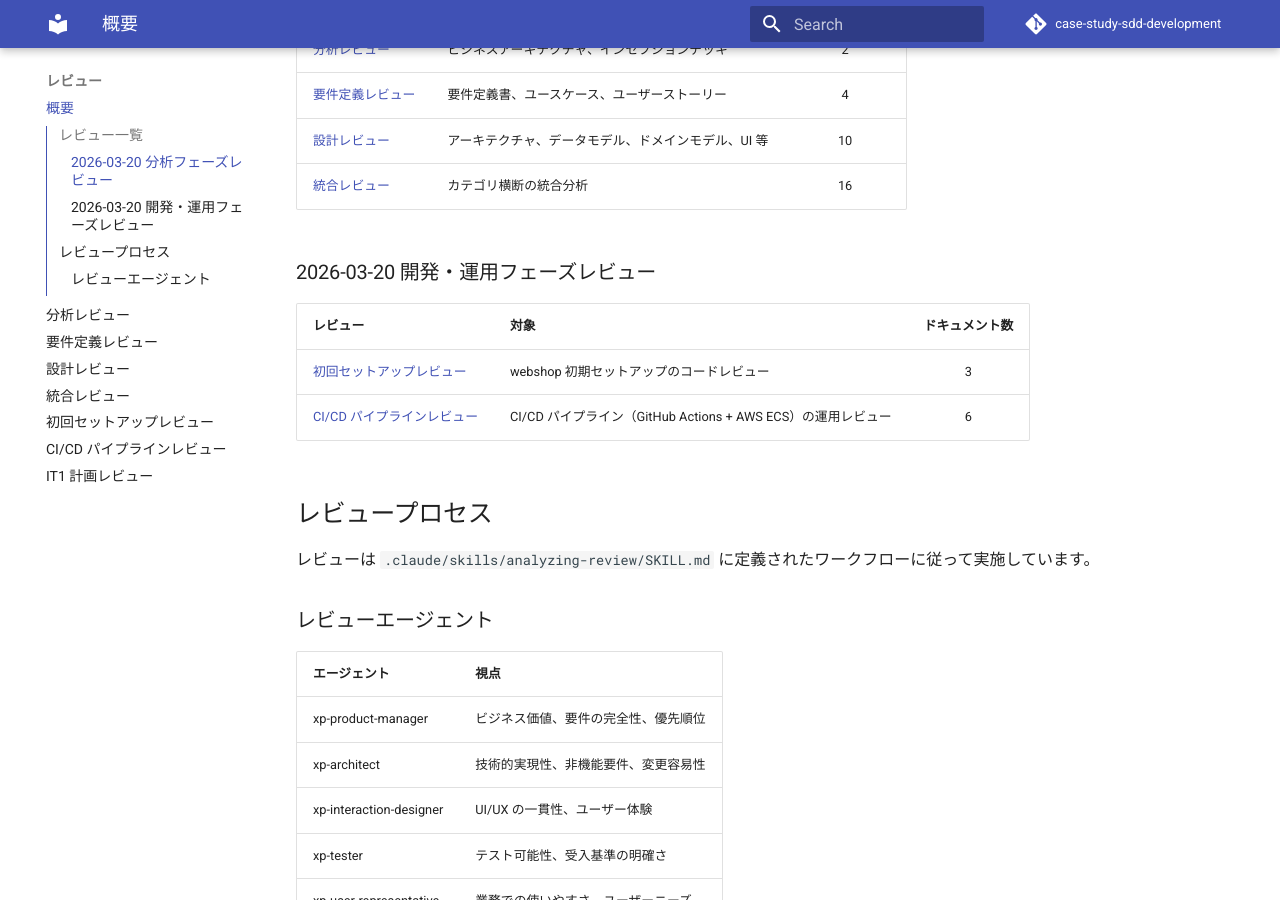
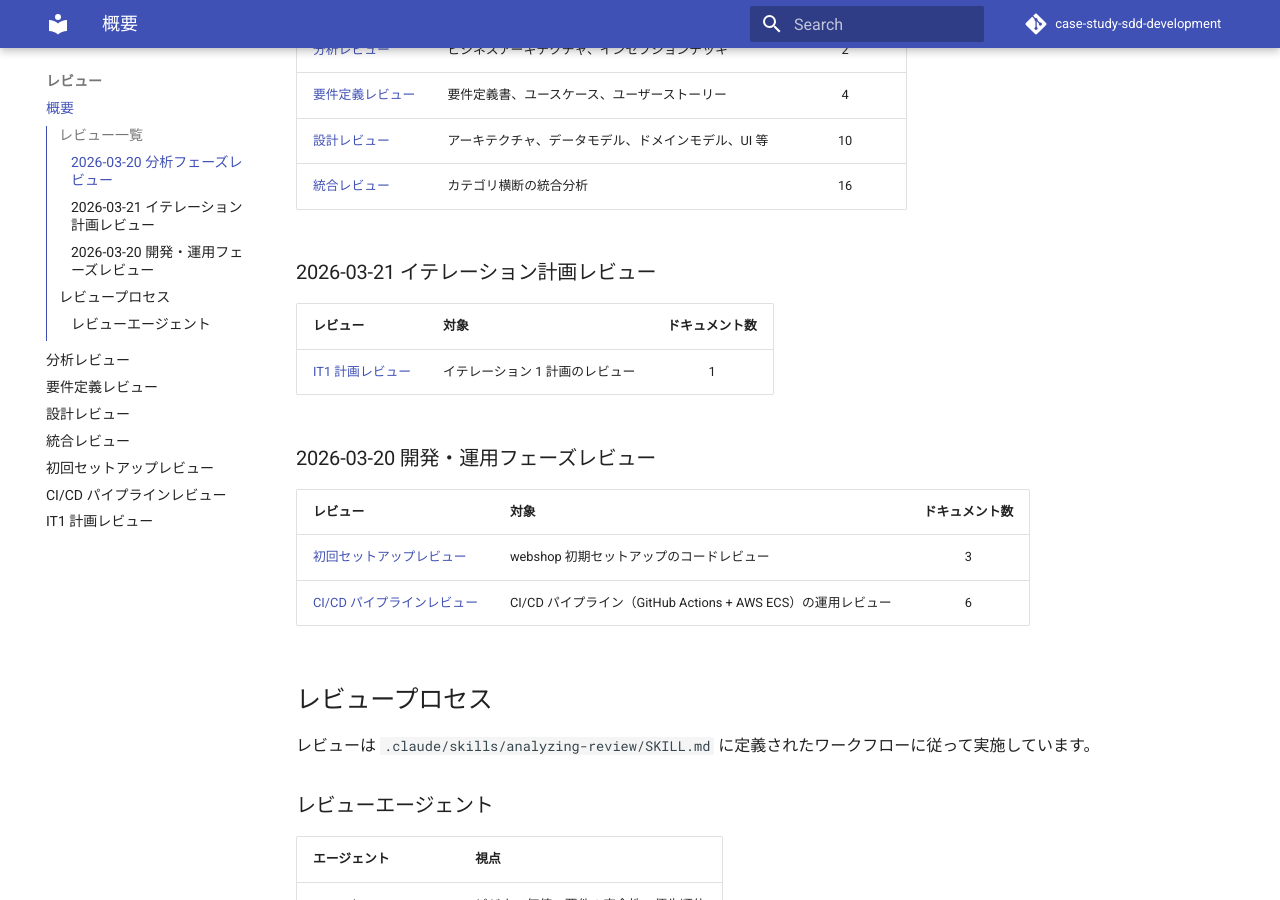
Before and after one commit to k2works/case-study-sdd-development, an MkDocs documentation site: the page built from docs/review/index.md, in a window 1280 px wide and 900 px high, scrolled down 476 px. Built offline with MkDocs 1.6.1 and Material for MkDocs 9.7.7, drawn with Linux system fonts in a browser that asks for light colours; comment, search, counter and statistics services are not loaded.

Commit message:
docs(sync): GitHub Project 同期とドキュメントインデックス更新
- Milestone 期日を release_plan.md に合わせて更新
  - Release 1.0 MVP: 2026-05-15
  - Release 2.0 出荷管理: 2026-06-12
  - Release 3.0 顧客体験: 2026-06-26
- Issues #57-#72 に IT/priority/SP ラベルを追加
- #60 (US-005) のイテレーションを IT2→IT3 に修正
- #63 (US-009) のイテレーションを IT3→IT4 に修正
- SP:8, IT7 ラベルを新規作成
- レビューインデックスに IT1 計画レビューを追加

Co-Authored-By: Claude Opus 4.6 (1M context) <noreply@anthropic.com>

```diff
--- a/docs/review/index.md
+++ b/docs/review/index.md
@@ -14,6 +14,12 @@ XP エージェント 5 名（プロダクトマネージャー、アーキテ
 | [要件定義レビュー](requirements_review_20260320.md) | 要件定義書、ユースケース、ユーザーストーリー | 4 |
 | [設計レビュー](design_review_20260320.md) | アーキテクチャ、データモデル、ドメインモデル、UI 等 | 10 |
 | [統合レビュー](integrated_review_20260320.md) | カテゴリ横断の統合分析 | 16 |
+
+### 2026-03-21 イテレーション計画レビュー
+
+| レビュー | 対象 | ドキュメント数 |
+|:---|:---|:---:|
+| [IT1 計画レビュー](iteration_plan-1_review_20260321.md) | イテレーション 1 計画のレビュー | 1 |
 
 ### 2026-03-20 開発・運用フェーズレビュー
 
```
